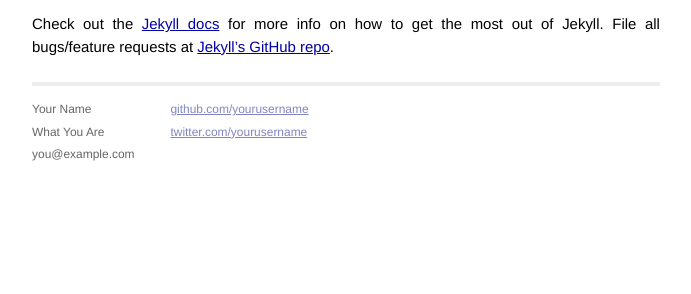
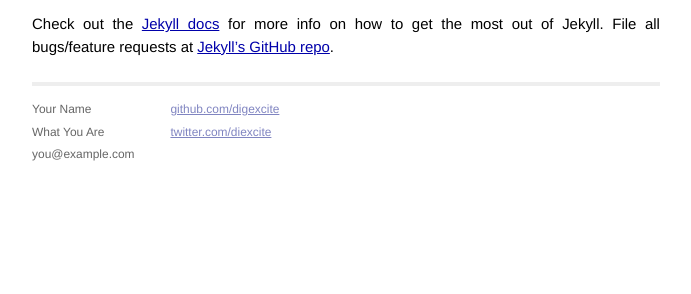
Before and after one commit to DPCarchitects/DPCTechradar, a Jekyll site: the page built from _posts/2014-03-13-welcome-to-jekyll.markdown, in a window 1280 px wide. Shown: the part 411-705 px from the top of the page, without its empty margins (294-985 px from the left). Built offline with Jekyll 4.4.1, drawn with Linux system fonts in a browser that asks for light colours; Markdown is read by kramdown in place of the engine named in the settings.

Commit message:
Update default.html

```diff
--- a/_layouts/default.html
+++ b/_layouts/default.html
@@ -33,8 +33,8 @@
             </div>
             <div class="contact">
               <p>
-                <a href="https://github.com/yourusername">github.com/yourusername</a><br />
-                <a href="https://twitter.com/yourusername">twitter.com/yourusername</a><br />
+                <a href="https://github.com/yourusername">github.com/digexcite</a><br />
+                <a href="https://twitter.com/yourusername">twitter.com/diexcite</a><br />
               </p>
             </div>
           </div>
```
